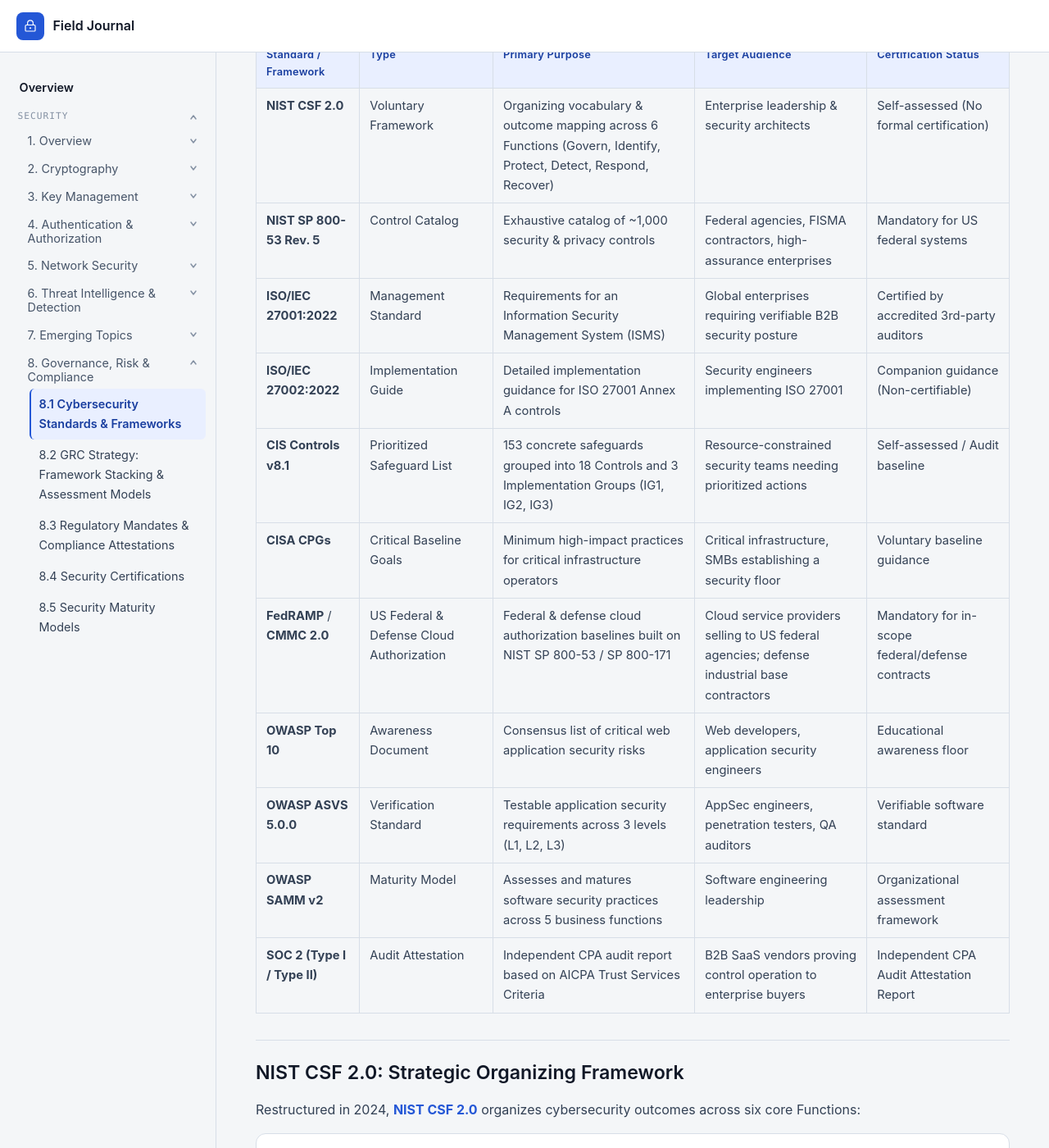
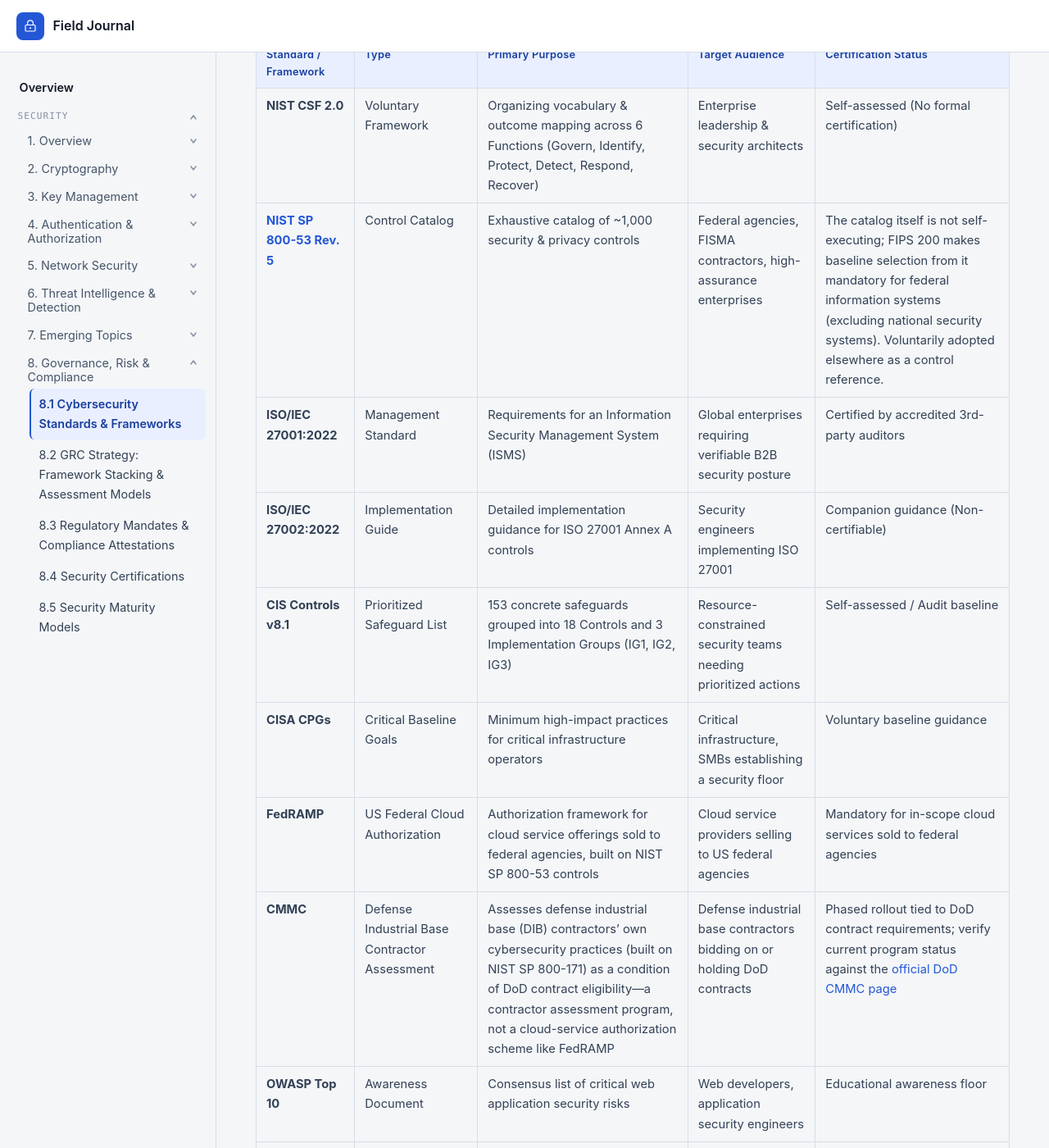
Before and after one commit to llody9977/journal, a Jekyll site: the page built from topics/cybersecurity-standards.md, in a window 1280 px wide and 1400 px high, scrolled down 355 px. Shown: the whole window at 82% size. Built offline with Jekyll 4.4.1, drawn with Linux system fonts in a browser that asks for light colours.

Commit message:
Scope FIPS 199/SP 800-53 federal applicability and fix cert-number/FedRAMP-CMMC claims
- security-objectives-properties.md: FIPS 199's "mandatory for federal
  information systems" claim now carries its actual exclusion -
  national security systems and classified information are categorized
  separately (e.g., CNSSI 1253), not under FIPS 199.
- cybersecurity-standards.md: scoped SP 800-53's mandate to non-NSS
  federal systems (voluntary elsewhere); split the FedRAMP/CMMC row -
  CMMC assesses DIB contractor practices for DoD contract eligibility,
  it isn't a cloud-authorization scheme like FedRAMP. Fixed a 404'd
  FIPS 140-3 link.
- security-certifications.md: FIPS 140-3's levels apply across eleven
  separate requirement areas with the reported level as a minimum
  across them, not one flat cumulative scale. A CMVP certificate number
  is a pointer that still needs checking against module version,
  environment, mode, and caveats - not a standalone guarantee, matching
  the framing already established in hsm-kms.md.

```diff
--- a/topics/cybersecurity-standards.md
+++ b/topics/cybersecurity-standards.md
@@ -16,12 +16,13 @@ last_verified: 2026-08-09
 | Standard / Framework | Type | Primary Purpose | Target Audience | Certification Status |
 |---|---|---|---|---|
 | **NIST CSF 2.0** | Voluntary Framework | Organizing vocabulary & outcome mapping across 6 Functions (Govern, Identify, Protect, Detect, Respond, Recover) | Enterprise leadership & security architects | Self-assessed (No formal certification) |
-| **NIST SP 800-53 Rev. 5** | Control Catalog | Exhaustive catalog of ~1,000 security & privacy controls | Federal agencies, FISMA contractors, high-assurance enterprises | Mandatory for US federal systems |
+| **[NIST SP 800-53 Rev. 5](https://csrc.nist.gov/pubs/sp/800/53/r5/upd1/final)** | Control Catalog | Exhaustive catalog of ~1,000 security & privacy controls | Federal agencies, FISMA contractors, high-assurance enterprises | The catalog itself is not self-executing; FIPS 200 makes baseline selection from it mandatory for federal information systems (excluding national security systems). Voluntarily adopted elsewhere as a control reference. |
 | **ISO/IEC 27001:2022** | Management Standard | Requirements for an Information Security Management System (ISMS) | Global enterprises requiring verifiable B2B security posture | Certified by accredited 3rd-party auditors |
 | **ISO/IEC 27002:2022** | Implementation Guide | Detailed implementation guidance for ISO 27001 Annex A controls | Security engineers implementing ISO 27001 | Companion guidance (Non-certifiable) |
 | **CIS Controls v8.1** | Prioritized Safeguard List | 153 concrete safeguards grouped into 18 Controls and 3 Implementation Groups (IG1, IG2, IG3) | Resource-constrained security teams needing prioritized actions | Self-assessed / Audit baseline |
 | **CISA CPGs** | Critical Baseline Goals | Minimum high-impact practices for critical infrastructure operators | Critical infrastructure, SMBs establishing a security floor | Voluntary baseline guidance |
-| **FedRAMP** / **CMMC 2.0** | US Federal & Defense Cloud Authorization | Federal & defense cloud authorization baselines built on NIST SP 800-53 / SP 800-171 | Cloud service providers selling to US federal agencies; defense industrial base contractors | Mandatory for in-scope federal/defense contracts |
+| **FedRAMP** | US Federal Cloud Authorization | Authorization framework for cloud service offerings sold to federal agencies, built on NIST SP 800-53 controls | Cloud service providers selling to US federal agencies | Mandatory for in-scope cloud services sold to federal agencies |
+| **CMMC** | Defense Industrial Base Contractor Assessment | Assesses defense industrial base (DIB) contractors' own cybersecurity practices (built on NIST SP 800-171) as a condition of DoD contract eligibility—a contractor assessment program, not a cloud-service authorization scheme like FedRAMP | Defense industrial base contractors bidding on or holding DoD contracts | Phased rollout tied to DoD contract requirements; verify current program status against the [official DoD CMMC page](https://dodcio.defense.gov/CMMC/About/) |
 | **OWASP Top 10** | Awareness Document | Consensus list of critical web application security risks | Web developers, application security engineers | Educational awareness floor |
 | **OWASP ASVS 5.0.0** | Verification Standard | Testable application security requirements across 3 levels (L1, L2, L3) | AppSec engineers, penetration testers, QA auditors | Verifiable software standard |
 | **OWASP SAMM v2** | Maturity Model | Assesses and matures software security practices across 5 business functions | Software engineering leadership | Organizational assessment framework |
@@ -104,7 +105,7 @@ Engineering teams often navigate multiple NIST 800-series publications and Feder
 
 | Standard / Publication | Engineering Domain | Primary Scope &amp; Function | Operational Placement |
 |---|---|---|---|
-| **[NIST FIPS 140-3](https://csrc.nist.gov/pubs/fips/140/3/final)** | Cryptography &amp; Hardware Security | Security requirements for hardware and software cryptographic modules | Validating Hardware Security Modules (HSMs), TPMs, and cryptographic libraries. |
+| **[NIST FIPS 140-3](https://csrc.nist.gov/pubs/fips/140-3/final)** | Cryptography &amp; Hardware Security | Security requirements for hardware and software cryptographic modules | Validating Hardware Security Modules (HSMs), TPMs, and cryptographic libraries. |
 | **[NIST FIPS 199](https://csrc.nist.gov/pubs/fips/199/final)** / **FIPS 200** | Security Categorization | Categorizing system impact (*Low, Moderate, High*) across CIA triad properties | **Risk Assessment &amp; System Categorization**: Defining baseline security requirements based on potential harm severity. |
 | **[NIST SP 800-30](https://csrc.nist.gov/pubs/sp/800/30/r1/final)** / **SP 800-37** / **SP 800-39** | Risk Management Lifecycle | Risk Assessment (800-30), Risk Management Framework (800-37), Risk Governance (800-39) | **Risk Engine**: The continuous decision process connecting threat inputs, risk responses, and control monitoring. |
 | **[NIST SP 800-53 Rev. 5](https://csrc.nist.gov/pubs/sp/800/53/r5/upd1/final)** | Control Catalog &amp; Safeguards | Catalog of 20 control families (*Access Control, Audit, Cryptography, Incident Response*) | **Enterprise Governance &amp; Control Execution**: The primary baseline catalog for FedRAMP, DoD, and enterprise risk controls. |
```
Also changed, not shown: other parts of topics/cybersecurity-standards.md (+1 -1 lines), topics/security-certifications.md (+5 -5 lines), topics/security-objectives-properties.md (+2 -2 lines).
